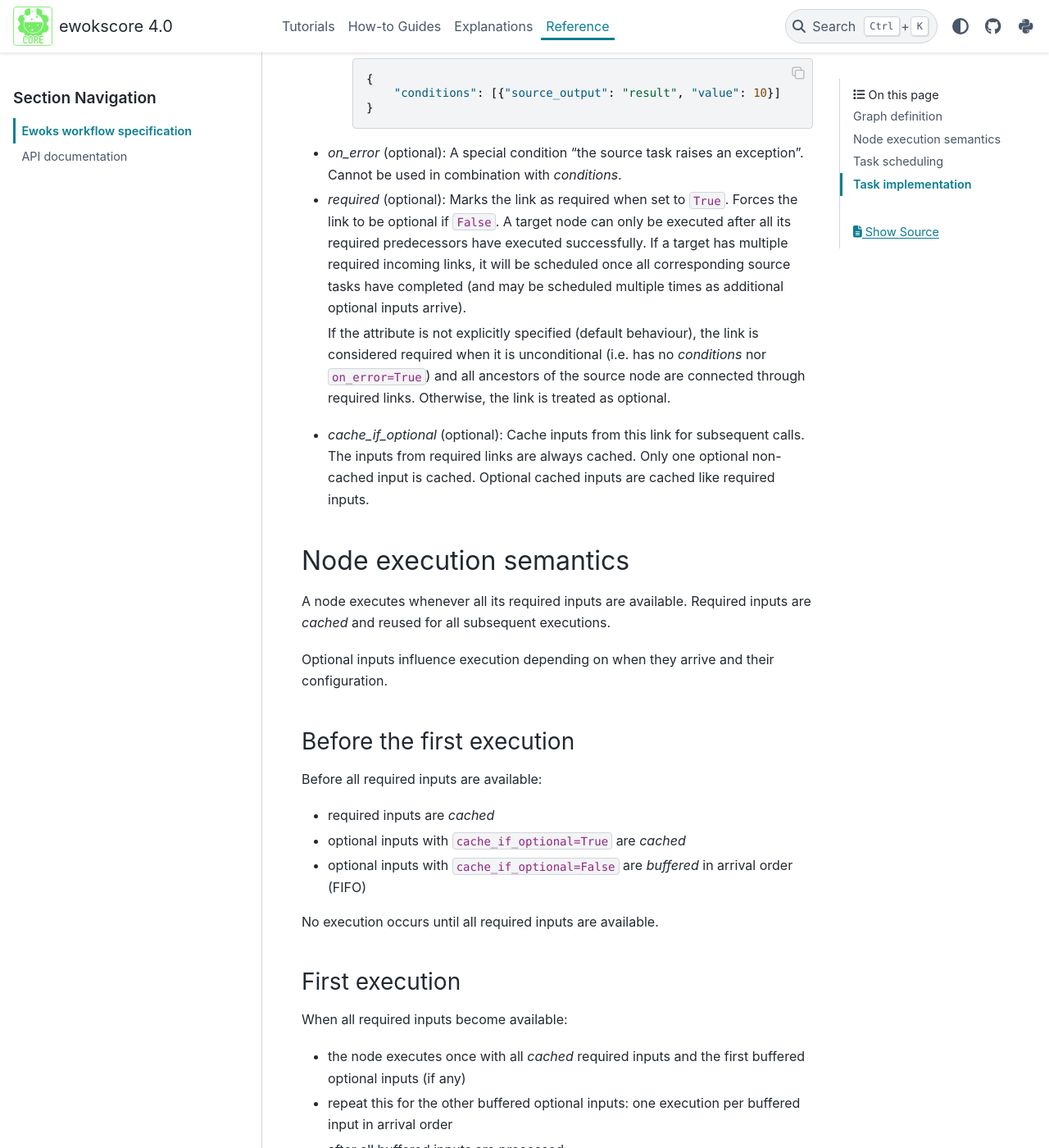
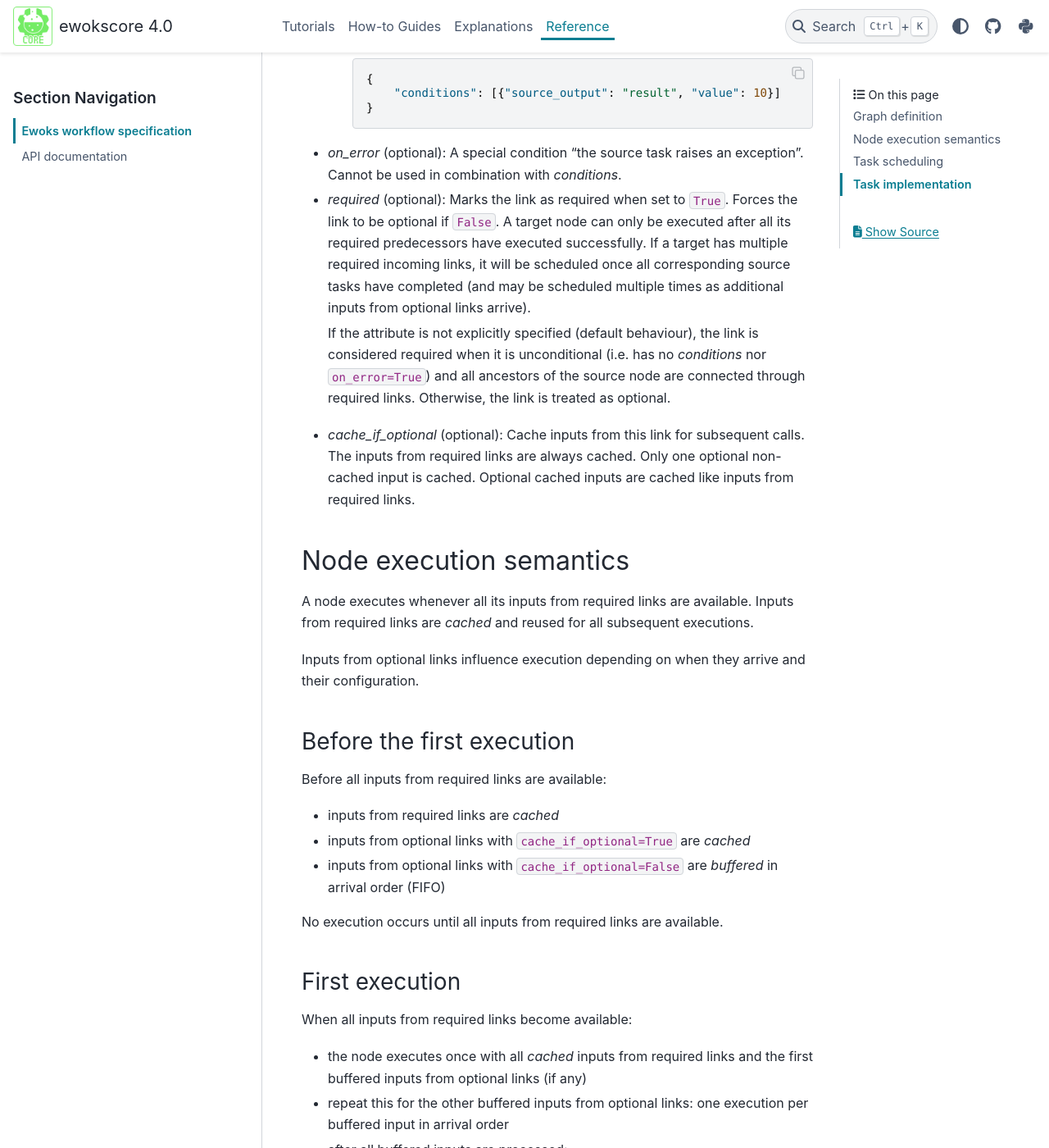
Before and after one commit to ewoks-kit/ewokscore, a Sphinx documentation site: the page built from doc/reference/specs.rst, in a window 1280 px wide and 1400 px high, scrolled down 4497 px. Shown: the whole window at 82% size. Built offline with Sphinx 7.4.7 and the PyData theme 0.15.4, drawn with Linux system fonts in a browser that asks for light colours; pages that are not in the unit, such as notebooks, are missing from menus; some of the changed text lies outside the part shown.

Commit message:
required/optional inputs -> inputs from required/optional links

```diff
--- a/doc/reference/specs.rst
+++ b/doc/reference/specs.rst
@@ -165,46 +165,46 @@ Link attributes
 * *required* (optional): Marks the link as required when set to ``True``. Forces the link to be optional if ``False``.
   A target node can only be executed after all its required predecessors have executed successfully.
   If a target has multiple required incoming links, it will be scheduled once all corresponding source
-  tasks have completed (and may be scheduled multiple times as additional optional inputs arrive).
+  tasks have completed (and may be scheduled multiple times as additional inputs from optional links arrive).
 
   If the attribute is not explicitly specified (default behaviour), the link is considered required when
   it is unconditional (i.e. has no *conditions* nor ``on_error=True``) and all ancestors of the source
   node are connected through required links. Otherwise, the link is treated as optional.
 * *cache_if_optional* (optional): Cache inputs from this link for subsequent calls. The inputs from required
   links are always cached. Only one optional non-cached input is cached. Optional cached inputs are cached
-  like required inputs.
+  like inputs from required links.
 
 Node execution semantics
 ------------------------
 
-A node executes whenever all its required inputs are available. Required inputs are
+A node executes whenever all its inputs from required links are available. Inputs from required links are
 *cached* and reused for all subsequent executions.
 
-Optional inputs influence execution depending on when they arrive and their
+Inputs from optional links influence execution depending on when they arrive and their
 configuration.
 
 Before the first execution
 ^^^^^^^^^^^^^^^^^^^^^^^^^^
-Before all required inputs are available:
+Before all inputs from required links are available:
 
-- required inputs are *cached*
-- optional inputs with ``cache_if_optional=True`` are *cached*
-- optional inputs with ``cache_if_optional=False`` are *buffered* in arrival order (FIFO)
+- inputs from required links are *cached*
+- inputs from optional links with ``cache_if_optional=True`` are *cached*
+- inputs from optional links with ``cache_if_optional=False`` are *buffered* in arrival order (FIFO)
 
-No execution occurs until all required inputs are available.
+No execution occurs until all inputs from required links are available.
 
 First execution
 ^^^^^^^^^^^^^^^
-When all required inputs become available:
+When all inputs from required links become available:
 
-- the node executes once with all *cached* required inputs and the first buffered optional inputs (if any)
-- repeat this for the other buffered optional inputs: one execution per buffered input in arrival order
+- the node executes once with all *cached* inputs from required links and the first buffered inputs from optional links (if any)
+- repeat this for the other buffered inputs from optional links: one execution per buffered input in arrival order
 - after all buffered inputs are processed:
 
-  - required inputs remain *cached*
-  - optional inputs with ``cache_if_optional=True`` remain *cached*
+  - inputs from required links remain *cached*
+  - inputs from optional links with ``cache_if_optional=True`` remain *cached*
   - the last processed optional input with ``cache_if_optional=False`` becomes *retained*
-  - all other buffered optional inputs are discarded
+  - all other buffered inputs from optional links are discarded
 
 After the first execution
 ^^^^^^^^^^^^^^^^^^^^^^^^^
@@ -212,20 +212,20 @@ After the node has executed at least once:
 
 - every new input (required or optional) triggers execution
 
-Required inputs:
+Inputs from required links:
 - are always *cached*
 - may trigger a new execution context when updated
 
-Optional inputs with ``cache_if_optional=True``:
+Inputs from optional links with ``cache_if_optional=True``:
 - are *cached*
 - participate in all subsequent executions
 
-Optional inputs with ``cache_if_optional=False``:
+Inputs from optional links with ``cache_if_optional=False``:
 - are *retained*
 - only one such input is retained at any time
 - each new input replaces the previously retained one
 - each arrival triggers exactly one execution with:
-  - all cached required inputs, and
+  - all cached inputs from required links, and
   - the newly arrived optional input
 
 Summary
```
